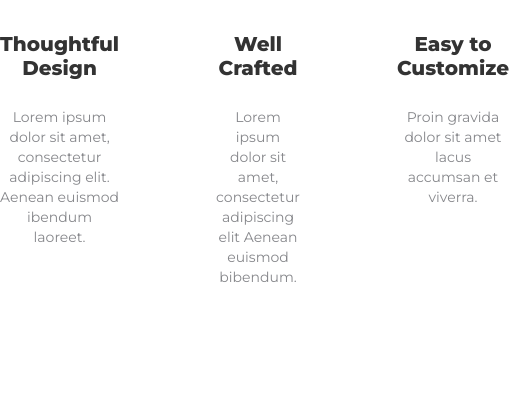
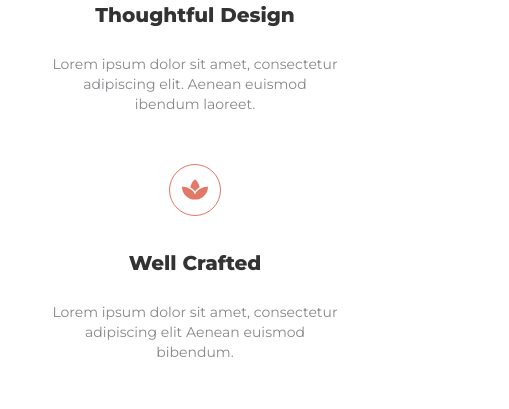
Before and after one commit to MildaPau/JS-tarpinis-atsiskaitymas, a website: page index.html in a window 390 px wide. Shown: the part 3665-4074 px from the top of the page, 509 px wide, since content can reach past the window. Drawn offline with nearby package versions, Linux system fonts and the light colour scheme.

Commit message:
why-this-is-awesom @media

```diff
--- a/scss/media.scss
+++ b/scss/media.scss
@@ -157,3 +157,33 @@
         }
     }
 }
+
+
+// why-this-is-awesom
+@media (max-width: 1150px){
+    #why-this-is-awesom{
+    .container{
+            max-width: 850px;
+        }
+    }
+}
+
+@media (max-width: 768px){
+    #why-this-is-awesom{
+        .container{
+        padding: 50px;
+            article{
+                flex-direction: column;
+                    align-items: center;
+                .block{
+                    max-width: 400px;
+                    margin-bottom: 50px;
+                    &:nth-of-type(2){
+                        // margin-bottom: 50px;
+                        margin: 0 0 50px 0;
+                    }
+                }
+            }
+        }
+    }
+}
```
Also changed, not shown: scss/why-this-is-awesom.scss (+47 -0 lines), app/css/style.css.
